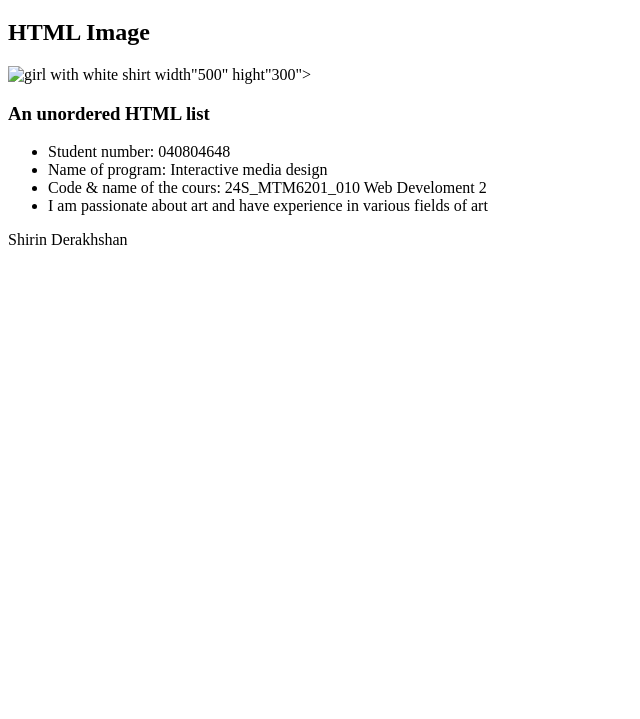
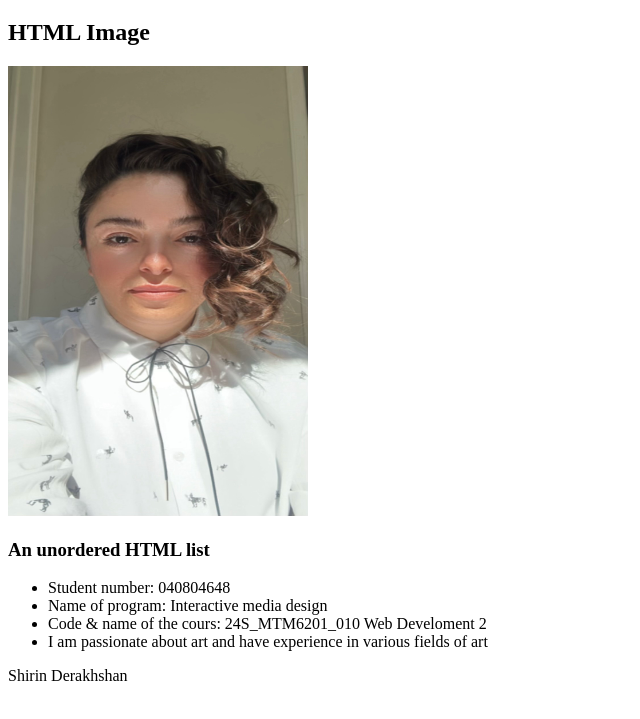
Before and after one commit to dera0012/mtm6201-week1, a plain HTML site: page index.html in a window 1280 px wide. Shown: the part 61-780 px from the top of the page, without its empty margins (0-640 px from the left). Drawn offline with Linux system fonts and the light colour scheme.

Commit message:
add photo and size of photo

```diff
--- a/index.html
+++ b/index.html
@@ -13,7 +13,7 @@
 
     <main>
         <h2>HTML Image</h2>
-        <img src="img-6241.jpeg" alt="girl with white shirt"> width"500"  hight"300">
+        <img src="photo/IMG_6241.jpg" alt="photo" width="300" height="450">
 
         <h3>An unordered HTML list</h3>
         <ul>
```
Also changed, not shown: photo/IMG_6241.jpg (added).
